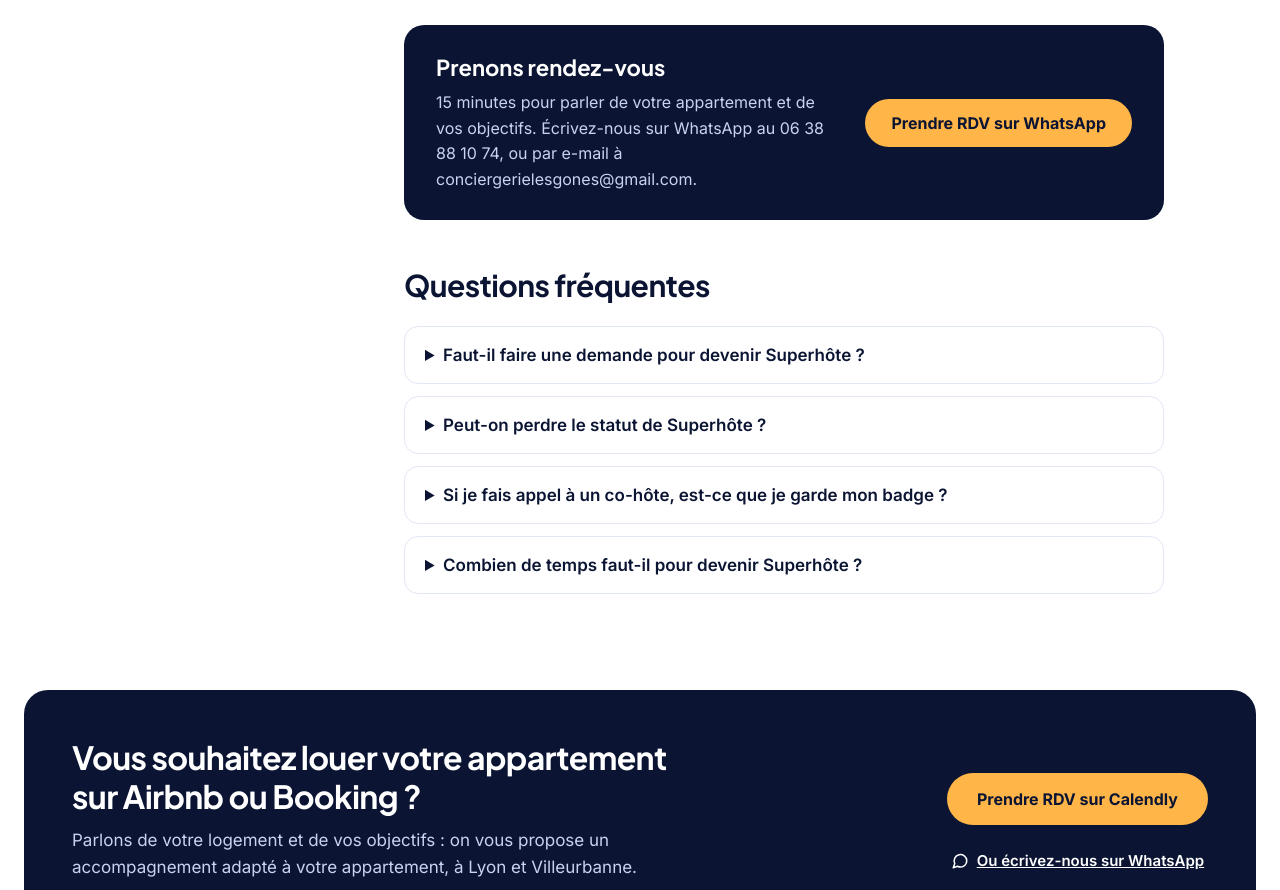
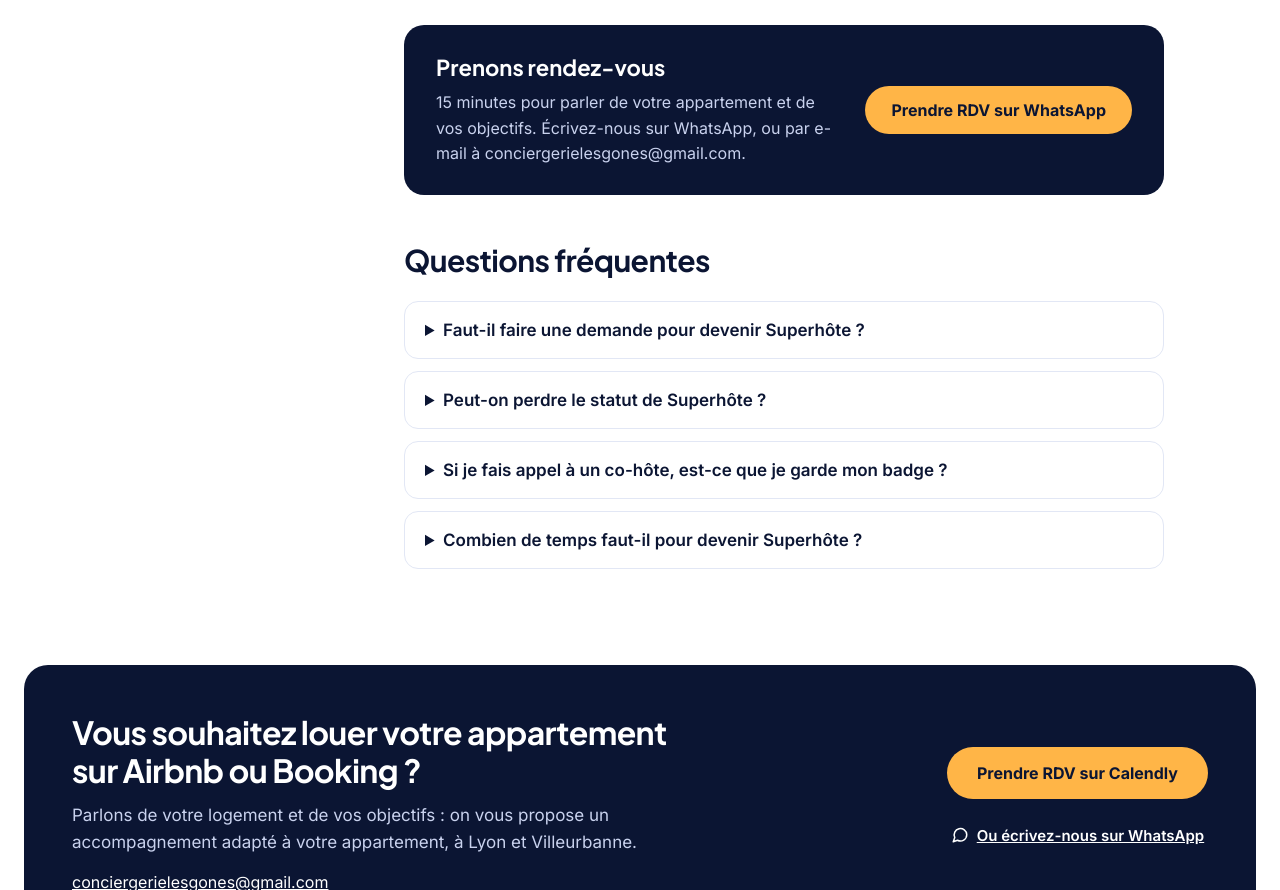
Before and after one commit to conciergerielesgones-stack/conciergerie-les-gones, an Astro site: page /articles/devenir-superhote-airbnb-villeurbanne-lyon in a window 1280 px wide. Shown: the part 5393-6283 px from the top of the page. Built offline with nearby package versions, Linux system fonts and the light colour scheme; Astro itself is replaced by a stand-in of ours.

Commit message:
Article Superhôte : retrait du numéro dans l'encadré RDV

```diff
--- a/src/pages/articles/devenir-superhote-airbnb-villeurbanne-lyon.md
+++ b/src/pages/articles/devenir-superhote-airbnb-villeurbanne-lyon.md
@@ -101,4 +101,4 @@ Ces astuces valent aussi pour Booking : répondre vite, un logement propre, une
 
 Répondre vite, ne jamais annuler, accueillir à toute heure, rendre un logement impeccable, réagir au moindre imprévu : c'est la recette d'un Superhôte, et c'est ce que nous faisons tous les jours. À Villeurbanne et à Lyon, pour les logements situés à moins de 10 km, nous vous accompagnons comme co-hôte sur Airbnb et Booking. Nous nous occupons de l'annonce, de la remise des clés et du ménage. Nous ajustons les prix ensemble pour maximiser vos revenus ([combien rapporte un T2 sur Airbnb à Villeurbanne ?](/articles/combien-rapporte-un-t2-airbnb-villeurbanne/)), et nous travaillons avec un réseau d'artisans de confiance. Vous gardez la main, et le badge reste à votre nom.
 
-<div class="rdv"><div class="rdv-text"><p class="rdv-title">Prenons rendez-vous</p><p class="rdv-sub">15 minutes pour parler de votre appartement et de vos objectifs. Écrivez-nous sur WhatsApp au 06 38 88 10 74, ou par e-mail à conciergerielesgones@gmail.com.</p></div><a href="https://wa.me/33638881074?text=Bonjour%2C%20j%27ai%20lu%20votre%20article%20sur%20le%20statut%20de%20Superh%C3%B4te%20et%20j%27aimerais%20prendre%20rendez-vous%20pour%20parler%20de%20mon%20appartement." data-track="Clic WhatsApp" target="_blank" rel="noopener">Prendre RDV sur WhatsApp</a></div>
+<div class="rdv"><div class="rdv-text"><p class="rdv-title">Prenons rendez-vous</p><p class="rdv-sub">15 minutes pour parler de votre appartement et de vos objectifs. Écrivez-nous sur WhatsApp, ou par e-mail à conciergerielesgones@gmail.com.</p></div><a href="https://wa.me/33638881074?text=Bonjour%2C%20j%27ai%20lu%20votre%20article%20sur%20le%20statut%20de%20Superh%C3%B4te%20et%20j%27aimerais%20prendre%20rendez-vous%20pour%20parler%20de%20mon%20appartement." data-track="Clic WhatsApp" target="_blank" rel="noopener">Prendre RDV sur WhatsApp</a></div>
```
